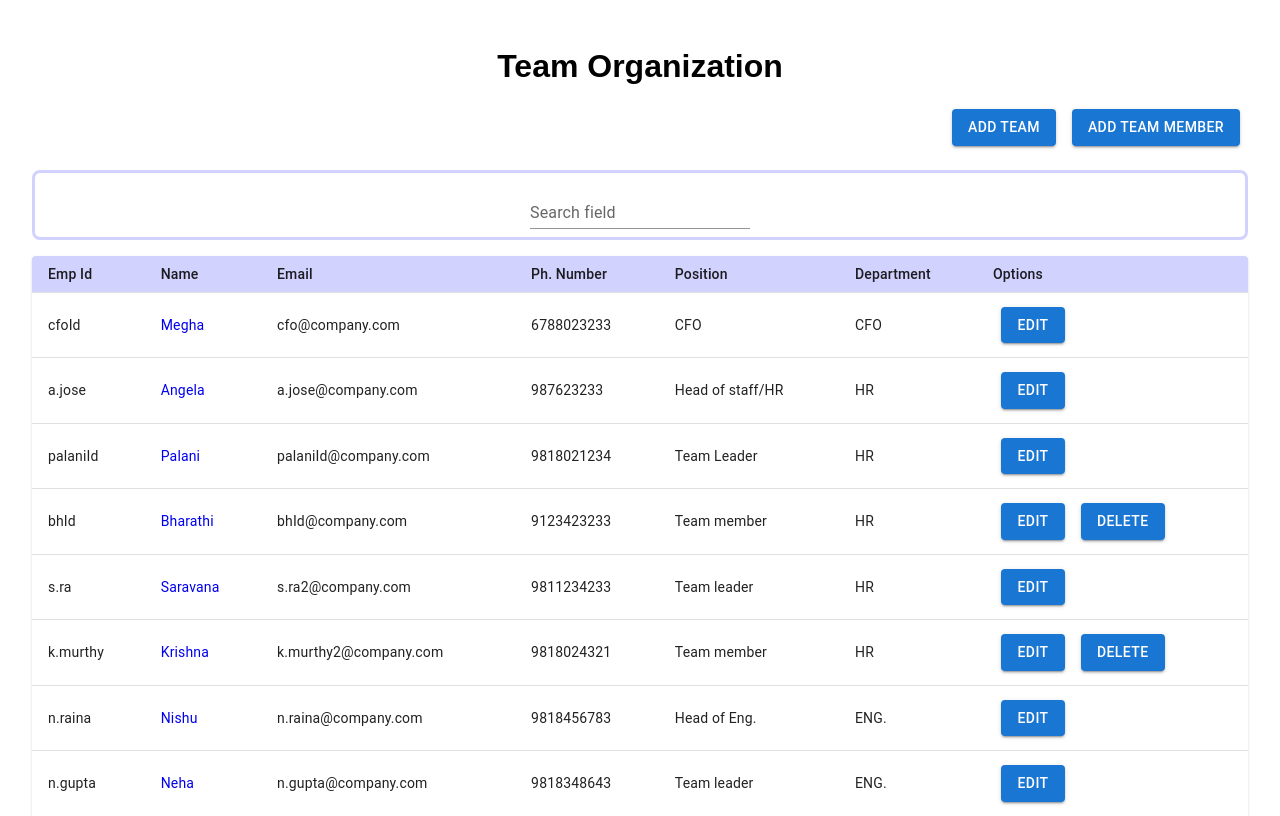
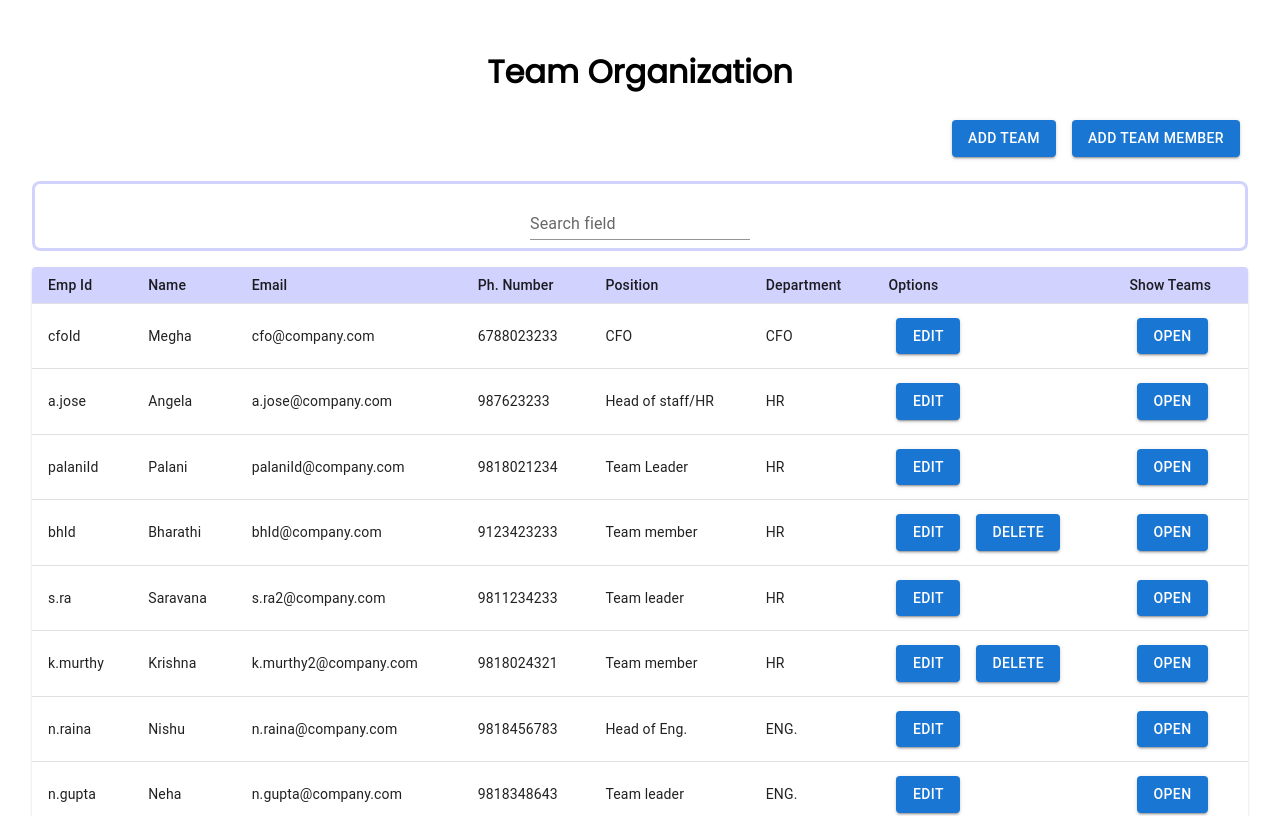
Before and after one commit to nayyyhaa/organization-table, a React (Create React App) app: page / in a window 1280 px wide. Shown: the top 816 px of the page. Built offline with nearby package versions, Linux system fonts and the light colour scheme.

Commit message:
feat: show tree btn feat: show tree btn

```diff
--- a/public/index.html
+++ b/public/index.html
@@ -9,6 +9,10 @@
     <meta name="theme-color" content="#000000" />
     <link rel="manifest" href="%PUBLIC_URL%/manifest.json" />
     <link rel="shortcut icon" href="%PUBLIC_URL%/favicon.ico" />
+    <link
+      href="https://fonts.googleapis.com/css2?family=Poppins:wght@200;400&display=swap"
+      rel="stylesheet"
+    />
     <title>Organization Table</title>
   </head>
 
--- a/src/components/OrganizationRow.jsx
+++ b/src/components/OrganizationRow.jsx
@@ -53,9 +53,7 @@ export const OrganizationRow = ({ data }) => {
           ) : (
             <>
               <TableCell>{data.empId}</TableCell>
-              <TableCell>
-                <Link to={`/tree/${data.id}`}>{data.name}</Link>
-              </TableCell>
+              <TableCell>{data.name}</TableCell>
               <TableCell>{data.email}</TableCell>
               <TableCell>{data.pNumber}</TableCell>
             </>
@@ -81,6 +79,14 @@ export const OrganizationRow = ({ data }) => {
               </Button>
             )}
           </TableCell>
+          <TableCell>
+            {" "}
+            <Link to={`/tree/${data.id}`}>
+              <Button variant="contained" className="m-05">
+                Open
+              </Button>
+            </Link>
+          </TableCell>
         </TableRow>
       )}
       {data.isHead &&
--- a/src/components/OrganizationTable.jsx
+++ b/src/components/OrganizationTable.jsx
@@ -37,6 +37,7 @@ export const OrganizationTable = ({ data }) => {
               <TableCell>Position</TableCell>
               <TableCell>Department</TableCell>
               <TableCell>Options</TableCell>
+              <TableCell>Show Teams</TableCell>
             </TableRow>
           </TableHead>
           <TableBody>
--- a/src/pages/Homepage/Homepage.css
+++ b/src/pages/Homepage/Homepage.css
@@ -14,8 +14,8 @@
 }
 
 .align-end > * {
-  width: 2rem;
-  height: 2rem;
+  width: 2.5rem;
+  height: 2.5rem;
   padding: 0.5rem;
   display: grid;
   place-items: center;
--- a/src/styles.css
+++ b/src/styles.css
@@ -5,7 +5,7 @@
 }
 
 .App {
-  font-family: sans-serif;
+  font-family: "Poppins", sans-serif;
   padding: 2rem;
 }
 
```
